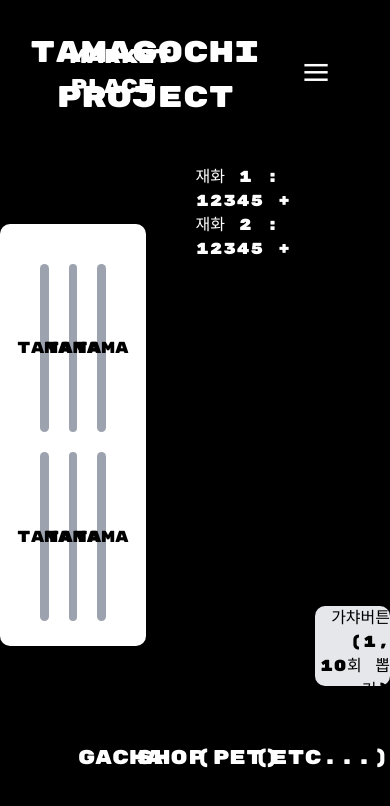
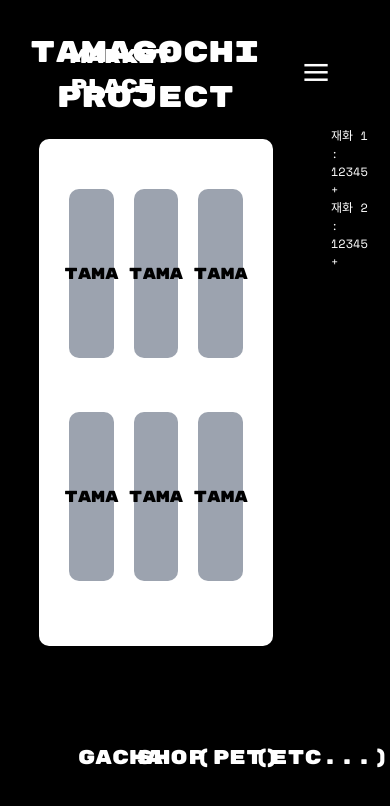
Before and after one commit to wishfulsoup/Tamatama, a Next.js app: page /marketplace/gacha in a window 390 px wide. Shown: the top 806 px of the page. Built offline with nearby package versions, Linux system fonts and the light colour scheme.

Commit message:
Main page animation & Gacha Responsive

```diff
--- a/app/components/GachaFooter.tsx
+++ b/app/components/GachaFooter.tsx
@@ -2,8 +2,8 @@ import { FC } from "react";
 
 const GachaFooter: FC = () => {
   return (
-    <footer className="min-h-[8rem] h-[12vh] width text-[2rem] text-theme upper text-theme-primary">
-      <div className="width flex items-center justify-center mx-auto text-center ">
+    <footer className="min-h-[8rem] h-[12vh] width text-[2rem] text-theme upper text-theme-primary fixed bottom-0">
+      <div className="width flex items-center justify-center mx-auto text-center  ">
         <div className="w-[15%]">
           <a href="/marketplace/gacha" className="btn btn-line">
             Gacha
--- a/app/dressroom/page.tsx
+++ b/app/dressroom/page.tsx
@@ -3,8 +3,20 @@ import Header from "../components/Header";
 
 const Dressroom: FC = () => {
   return (
-    <section className="bg-theme h-[100vh]">
+    <section className="bg-theme h-[100vh] width m-0 p-0">
       <Header />
+      <div className="w-[100%] h-[85vh] relative">
+        <div className="absolute right-[2rem] top-0 bg-transparent h-[10vh] w-[10%] text-[1.2rem] text-white text-theme-secondary">
+          <div>
+            <div>
+              재화 1 : 12345 <button>+</button>
+            </div>
+            <div>
+              재화 2 : 12345 <button>+</button>
+            </div>
+          </div>
+        </div>
+      </div>
     </section>
   );
 };
--- a/app/globals.css
+++ b/app/globals.css
@@ -21,7 +21,7 @@
 }
 
 .text-theme-secondary {
-  font-family: "rubik";
+  font-family: "space-mono" !important;
 }
 
 .width {
--- a/app/marketplace/gacha/page.tsx
+++ b/app/marketplace/gacha/page.tsx
@@ -4,12 +4,12 @@ import Header from "@/app/components/Header";
 
 const Gacha: FC = () => {
   return (
-    <div className="bg-black text-theme-primary">
+    <div className="bg-black text-theme-primary p-0 m-0 w-[100%] overflow-hidden">
       <Header />
-      <div className="h-[73vh] text-[1.6rem] text-white bg-header w-[100%] flex items-center justify-center">
-        <div className="overflow-x-auto w-[60%]">
+      <div className="h-[63vh] text-[1.6rem] text-white bg-header w-[100%] flex relative mx-auto">
+        <div className="overflow-x-auto w-[60%] flex items-center justify-center mx-auto">
           <div
-            className="p-[4rem] h-[50vh] w-[100%] bg-white text-black rounded-2xl grid grid-cols-3 gap-[2rem] "
+            className="p-[3rem] pt-[5rem] h-[60vh] w-[100%] bg-white text-black rounded-2xl grid grid-cols-3 gap-[2rem]"
             id="gachas"
           >
             <div className="rounded-2xl flex items-center justify-center col-1-of-3 h-[20vh] bg-gray-400">
@@ -37,19 +37,23 @@ const Gacha: FC = () => {
             </div>
           </div>
         </div>
-        <div className="h-[64vh] ml-[5rem]">
-          <div>
-            재화 1 : 12345 <button>+</button>
-          </div>
-          <div>
-            재화 2 : 12345 <button>+</button>
+        <div className="w-[20%] h-[50vh] relative">
+          <div className="absolute right-[2rem] top-0 bg-transparent h-[10vh] w-[50%] text-[1.2rem] text-white text-theme-secondary ">
+            <div className="block">
+              <div>
+                재화 1 : 12345 <button>+</button>
+              </div>
+              <div>
+                재화 2 : 12345 <button>+</button>
+              </div>
+            </div>
           </div>
         </div>
-        <button className="mt-[50vh] h-[8rem] w-[12rem] bg-gray-200 text-black rounded-2xl text-right">
+        {/* <button className="mt-[50vh] h-[8rem] w-[12rem] bg-gray-200 text-black rounded-2xl text-right">
           가챠버튼
           <br />
           (1, 10회 뽑기)
-        </button>
+        </button> */}
       </div>
       <GachaFooter />
     </div>
--- a/app/pets/page.tsx
+++ b/app/pets/page.tsx
@@ -10,6 +10,14 @@ const pets: FC = () => {
       <Header />
       <div className="w-[100%] h-[85vh] relative">
         <PetsCarousel />
+        <div className="absolute right-[2rem] top-0 bg-transparent h-[10vh] w-[10%] text-[1.2rem] text-white text-theme-secondary">
+          <div>
+            재화 1 : 12345 <button>+</button>
+          </div>
+          <div>
+            재화 2 : 12345 <button>+</button>
+          </div>
+        </div>
       </div>
     </section>
   );
```
